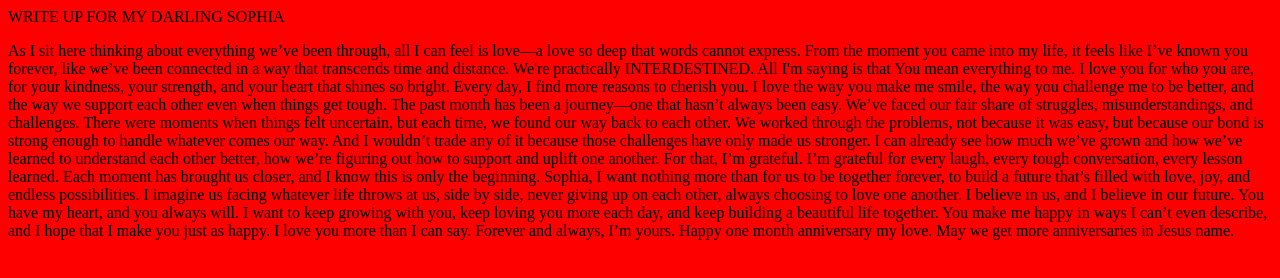
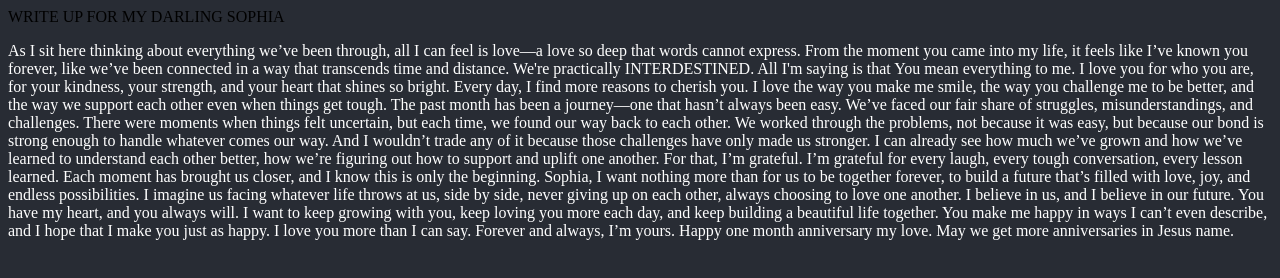
Before and after one commit to Ayanokojix2306/writeup, a plain HTML site: page index.html in a window 1280 px wide. Drawn offline with Linux system fonts and the light colour scheme.

Commit message:
Update index.html

```diff
--- a/index.html
+++ b/index.html
@@ -5,10 +5,10 @@
 WRITE UP FOR MY DARLING SOPHIA
 </head>
 
-  <body style="background-color: red;">
+  <body style="background-color: #282c34;">
     <!-- Page content goes here -->
 
-<p>
+<p> <font color="white">
 As I sit here thinking about everything we’ve been through, all I can feel is love—a love so deep that words cannot express. From the moment you came into my life, it feels like I’ve known you forever, like we’ve been connected in a way that transcends time and distance. We're practically INTERDESTINED. All I'm saying is that You mean everything to me.
 
 I love you for who you are, for your kindness, your strength, and your heart that shines so bright. Every day, I find more reasons to cherish you. I love the way you make me smile, the way you challenge me to be better, and the way we support each other even when things get tough.
@@ -21,7 +21,7 @@ Sophia, I want nothing more than for us to be together forever, to build a futur
 
 You have my heart, and you always will. I want to keep growing with you, keep loving you more each day, and keep building a beautiful life together. You make me happy in ways I can’t even describe, and I hope that I make you just as happy.
 
-I love you more than I can say. Forever and always, I’m yours. Happy one month anniversary my love. May we get more anniversaries in Jesus name.</p>
+I love you more than I can say. Forever and always, I’m yours. Happy one month anniversary my love. May we get more anniversaries in Jesus name.</p> </fonts>
 
 
   </body>
```
